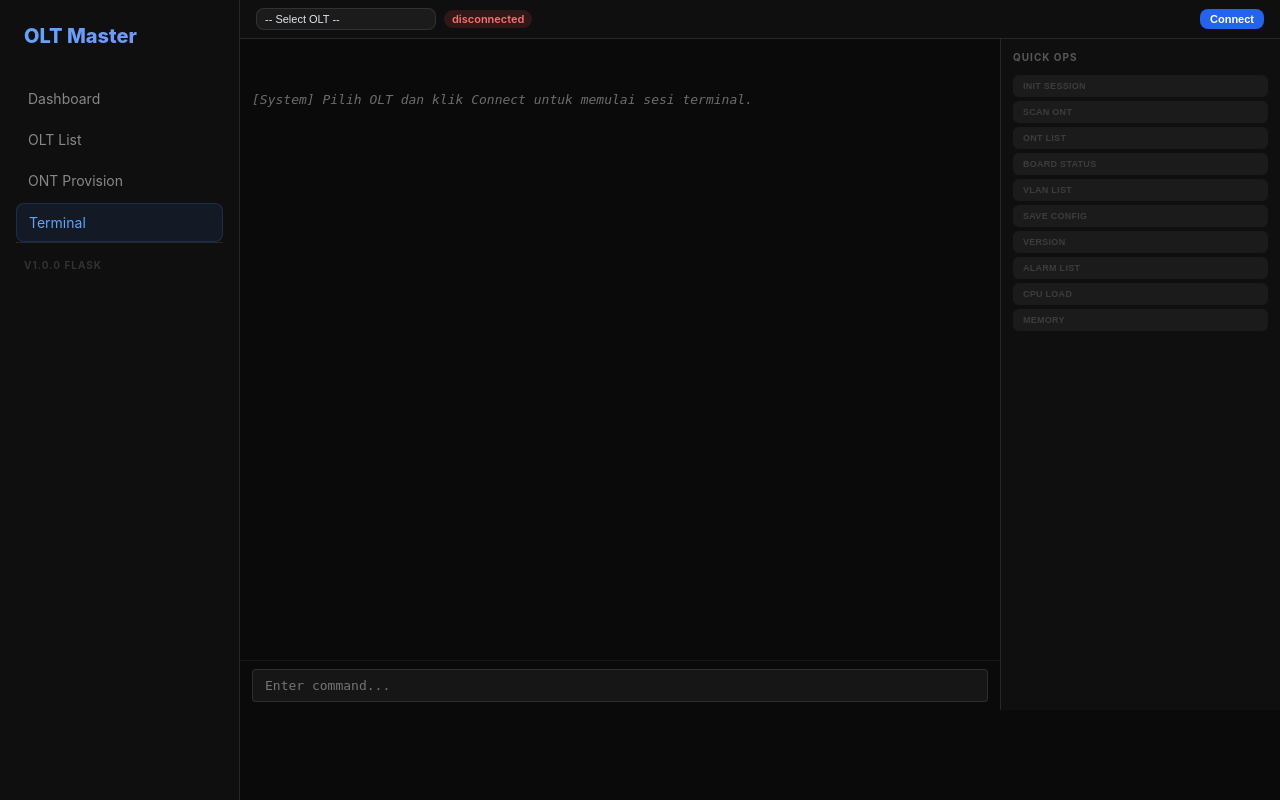
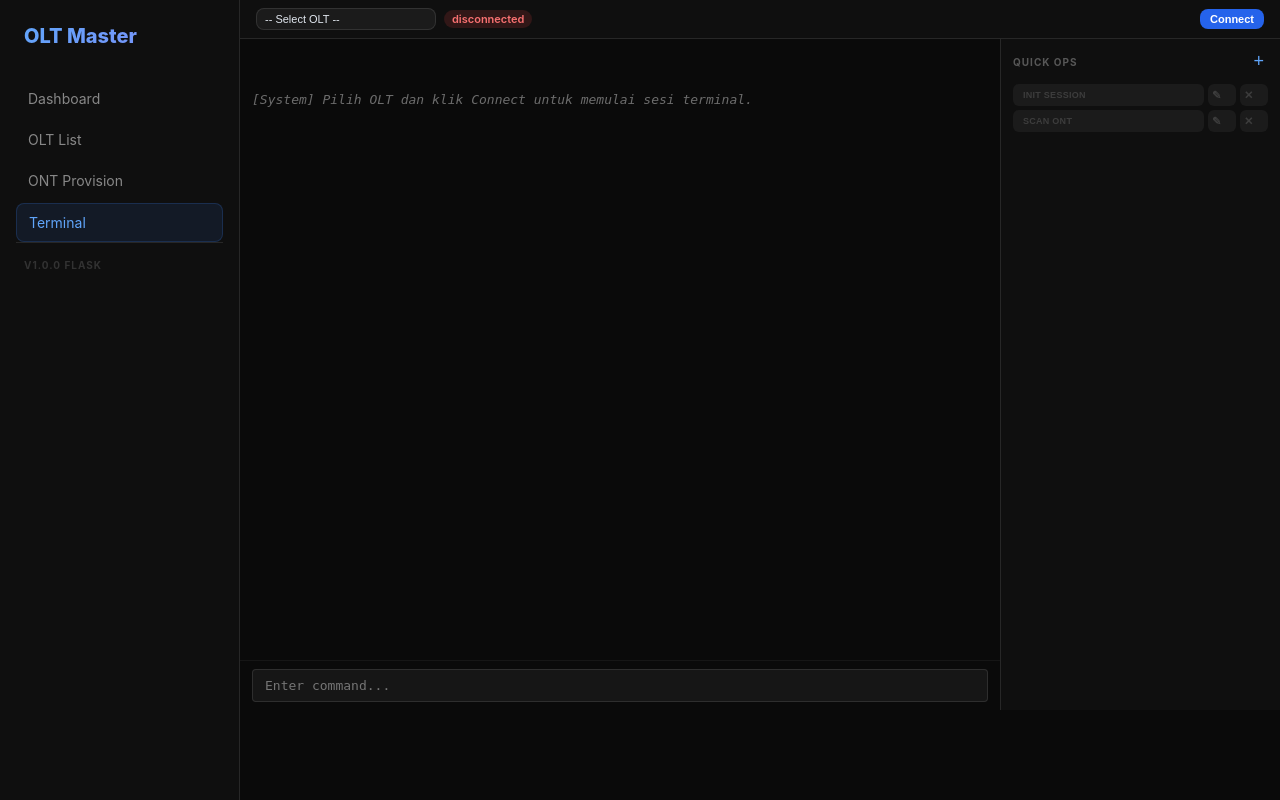
Before and after one commit to m-a-b-d-u-h/olt-app, a Flask app: page /terminal in a window 1280 px wide. Run offline with Flask 3, Linux system fonts and the light colour scheme; parts of the project's set-up code (start-up, migrations or seed data) failed here and were passed over.

Commit message:
feat: move quick commands to database with CRUD API

```diff
--- a/templates/terminal.html
+++ b/templates/terminal.html
@@ -49,7 +49,10 @@
             </div>
         </div>
         <div class="quick-panel">
-            <h3>Quick Ops</h3>
+            <div style="display:flex;justify-content:space-between;align-items:center;margin-bottom:12px;">
+                <h3 style="margin:0;">Quick Ops</h3>
+                <button onclick="addQuickCmd()" style="background:none;border:none;color:#60a5fa;font-size:18px;cursor:pointer;padding:0 4px;" title="Add Command">+</button>
+            </div>
             <div class="quick-grid" id="quick-grid"></div>
         </div>
     </div>
@@ -60,22 +63,66 @@
 let socket = null;
 let connected = false;
 
-const QUICK_CMDS = [
-    {id:'init',label:'Init Session',cmds:['enable','config']},
-    {id:'scan',label:'Scan ONT',cmds:['display ont autofind all']},
-    {id:'onts',label:'ONT List',cmds:['interface gpon 0/1','display ont info 0 all']},
-    {id:'board',label:'Board Status',cmds:['display board 0']},
-    {id:'vlan',label:'VLAN List',cmds:['display vlan all']},
-    {id:'save',label:'Save Config',cmds:['save','y']},
-    {id:'ver',label:'Version',cmds:['display version']},
-    {id:'alarm',label:'Alarm List',cmds:['display alarm active all']},
-    {id:'cpu',label:'CPU Load',cmds:['display cpu']},
-    {id:'mem',label:'Memory',cmds:['display memory']},
-];
+let QUICK_CMDS = [];
 
-document.getElementById('quick-grid').innerHTML = QUICK_CMDS.map(c =>
-    '<button class="quick-btn" id="q-'+c.id+'" onclick="runQuick(\''+c.id+'\')" disabled>'+c.label+'</button>'
-).join('');
+async function loadQuickCmds() {
+    const res = await fetch('/api/quick-commands');
+    QUICK_CMDS = await res.json();
+    renderQuickCmds();
+}
+
+function renderQuickCmds() {
+    const grid = document.getElementById('quick-grid');
+    grid.innerHTML = QUICK_CMDS.map(c =>
+        `<div style="display:flex;gap:4px;align-items:stretch;">
+            <button class="quick-btn" id="q-${c.id}" onclick="runQuick('${c.id}')" disabled style="flex:1;">${c.label}</button>
+            <button class="quick-btn" onclick="editQuickCmd('${c.id}')" disabled style="width:28px;padding:4px;font-size:11px;flex:none;" id="qe-${c.id}" title="Edit">✎</button>
+            <button class="quick-btn" onclick="deleteQuickCmd('${c.id}')" disabled style="width:28px;padding:4px;font-size:11px;flex:none;" id="qd-${c.id}" title="Delete">✕</button>
+        </div>`
+    ).join('');
+}
+
+async function editQuickCmd(id) {
+    const cmd = QUICK_CMDS.find(c => c.id === id);
+    if (!cmd) return;
+    const label = prompt('Label:', cmd.label);
+    if (!label) return;
+    const cmdsStr = prompt('Commands (one per line):', cmd.commands.join('\n'));
+    if (!cmdsStr) return;
+    const commands = cmdsStr.split('\n').map(s => s.trim()).filter(Boolean);
+    await fetch('/api/quick-commands/' + id, {
+        method: 'PUT',
+        headers: {'Content-Type': 'application/json'},
+        body: JSON.stringify({label, commands}),
+    });
+    await loadQuickCmds();
+    updateQuickBtnState();
+}
+
+async function deleteQuickCmd(id) {
+    if (!confirm('Hapus command ini?')) return;
+    await fetch('/api/quick-commands/' + id, {method: 'DELETE'});
+    await loadQuickCmds();
+    updateQuickBtnState();
+}
+
+async function addQuickCmd() {
+    const label = prompt('Label for new command:');
+    if (!label) return;
+    const cmdsStr = prompt('Commands (one per line):\n\nContoh:\nenable\nconfig\ndisplay vlan all');
+    if (!cmdsStr) return;
+    const commands = cmdsStr.split('\n').map(s => s.trim()).filter(Boolean);
+    await fetch('/api/quick-commands', {
+        method: 'POST',
+        headers: {'Content-Type': 'application/json'},
+        body: JSON.stringify({label, commands}),
+    });
+    await loadQuickCmds();
+    updateQuickBtnState();
+}
+
+document.getElementById('quick-grid').innerHTML = '<div style="color:rgba(255,255,255,0.3);font-size:11px;padding:8px;text-align:center;">Loading...</div>';
+loadQuickCmds();
 
 function appendText(text, cls='') {
     const el = document.getElementById('term-output');
@@ -111,7 +158,7 @@ function connectTerminal() {
         document.getElementById('disconnect-btn').style.display = '';
         document.getElementById('term-input').disabled = false;
         document.getElementById('term-input').focus();
-        document.querySelectorAll('.quick-btn').forEach(b => b.disabled = false);
+        updateQuickBtnState();
         appendText('[System] Connected.', 'system');
     });
     socket.on('ssh:error', (data) => {
@@ -133,7 +180,7 @@ function disconnectTerminal() {
     document.getElementById('connect-btn').style.display = '';
     document.getElementById('disconnect-btn').style.display = 'none';
     document.getElementById('term-input').disabled = true;
-    document.querySelectorAll('.quick-btn').forEach(b => b.disabled = true);
+    updateQuickBtnState();
     appendText('[System] Disconnected.', 'system');
 }
 
@@ -146,6 +193,10 @@ function sendCommand() {
     input.value = '';
 }
 
+function updateQuickBtnState() {
+    document.querySelectorAll('.quick-btn').forEach(b => b.disabled = !connected);
+}
+
 async function runQuick(id) {
     if (!connected || !socket) return;
     const cmd = QUICK_CMDS.find(c => c.id === id);
@@ -153,12 +204,16 @@ async function runQuick(id) {
     const btn = document.getElementById('q-'+id);
     btn.textContent = '...';
     btn.disabled = true;
-    for (const c of cmd.cmds) {
+    document.getElementById('qe-'+id).disabled = true;
+    document.getElementById('qd-'+id).disabled = true;
+    for (const c of cmd.commands) {
         socket.emit('terminal:input', c + '\n');
         await new Promise(r => setTimeout(r, 1200));
     }
     btn.textContent = cmd.label;
-    btn.disabled = false;
+    btn.disabled = !connected;
+    document.getElementById('qe-'+id).disabled = !connected;
+    document.getElementById('qd-'+id).disabled = !connected;
 }
 </script>
 {% endblock %}
```
Also changed, not shown: models.py (+7 -0 lines).
